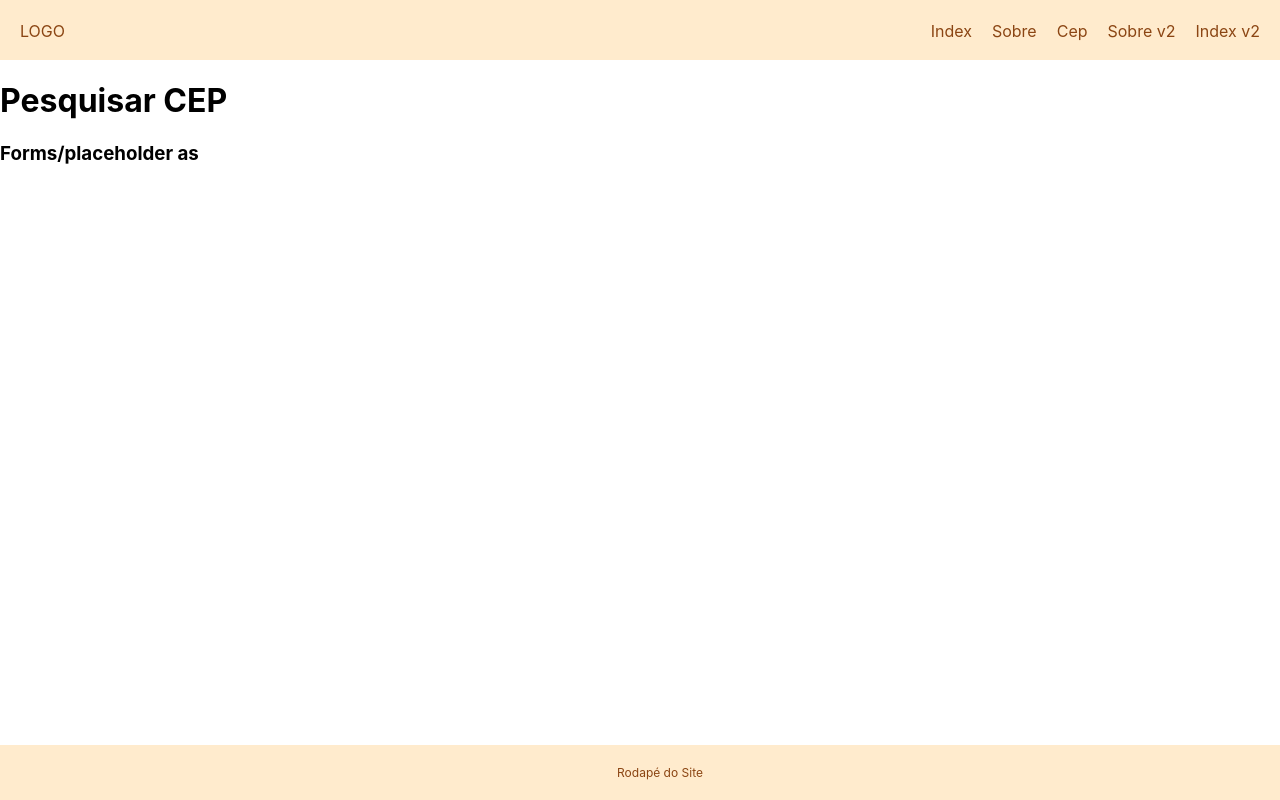
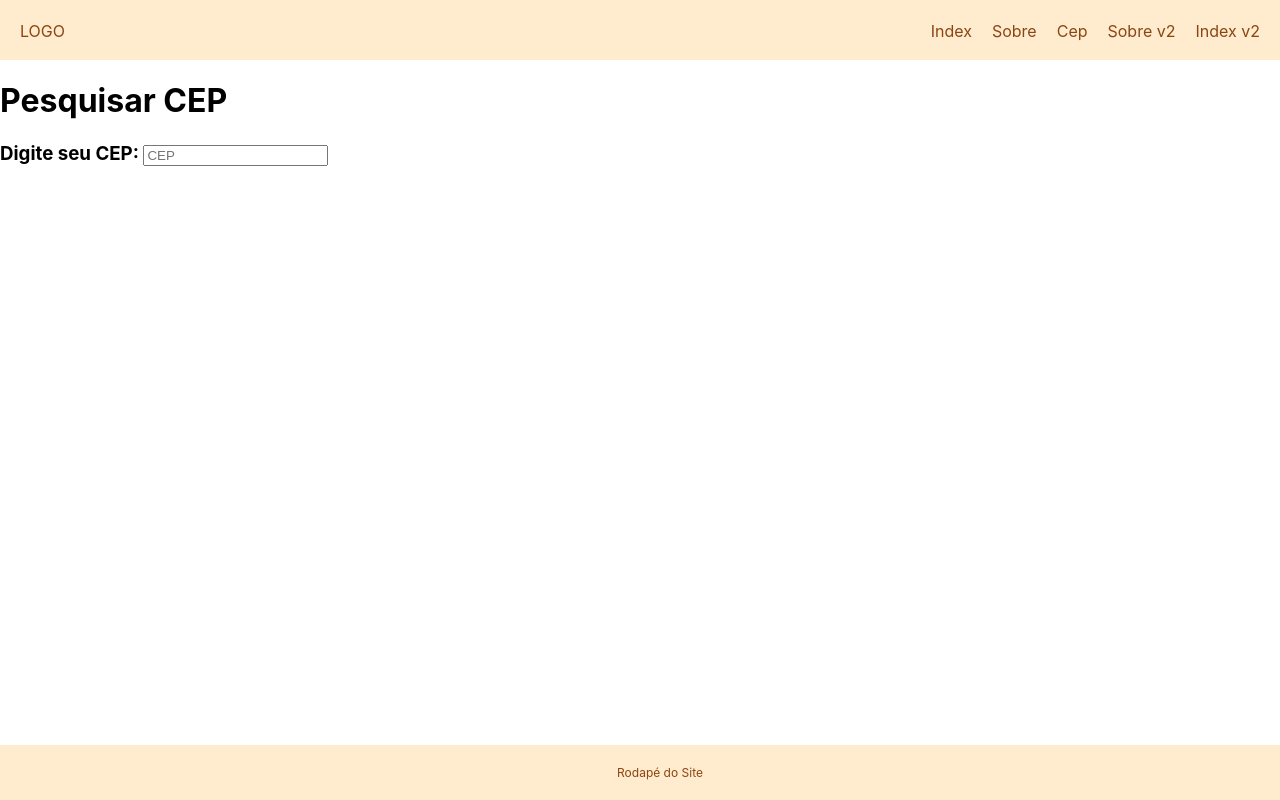
Before and after one commit to leomarq/react-foundations, a React (Create React App) app: page /cep in a window 1280 px wide. Built offline with nearby package versions, Linux system fonts and the light colour scheme.

Commit message:
started zip code API

```diff
--- a/src/paginas/cep/index.js
+++ b/src/paginas/cep/index.js
@@ -1,10 +1,12 @@
 import React from "react";
+import apiCEP from "../../services/apiCEP";
+import { useState } from "react";
 
 export default function Cep() {
     return(
     <>
         <h1>Pesquisar CEP</h1>
-        <h3>Forms/placeholder  as</h3>
+        <h3>Digite seu CEP: <input type="text" placeholder="CEP"/> </h3>
     </>
     )
 }
--- /dev/null
+++ b/src/services/apiCEP.js
@@ -0,0 +1,9 @@
+import axios from "axios";
+
+// https://viacep.com.br/ws/02633000/json/
+
+const apiCEP = axios.create(
+    {baseURL:"https://viacep.com.br/ws"}
+);
+
+export default apiCEP;
```
